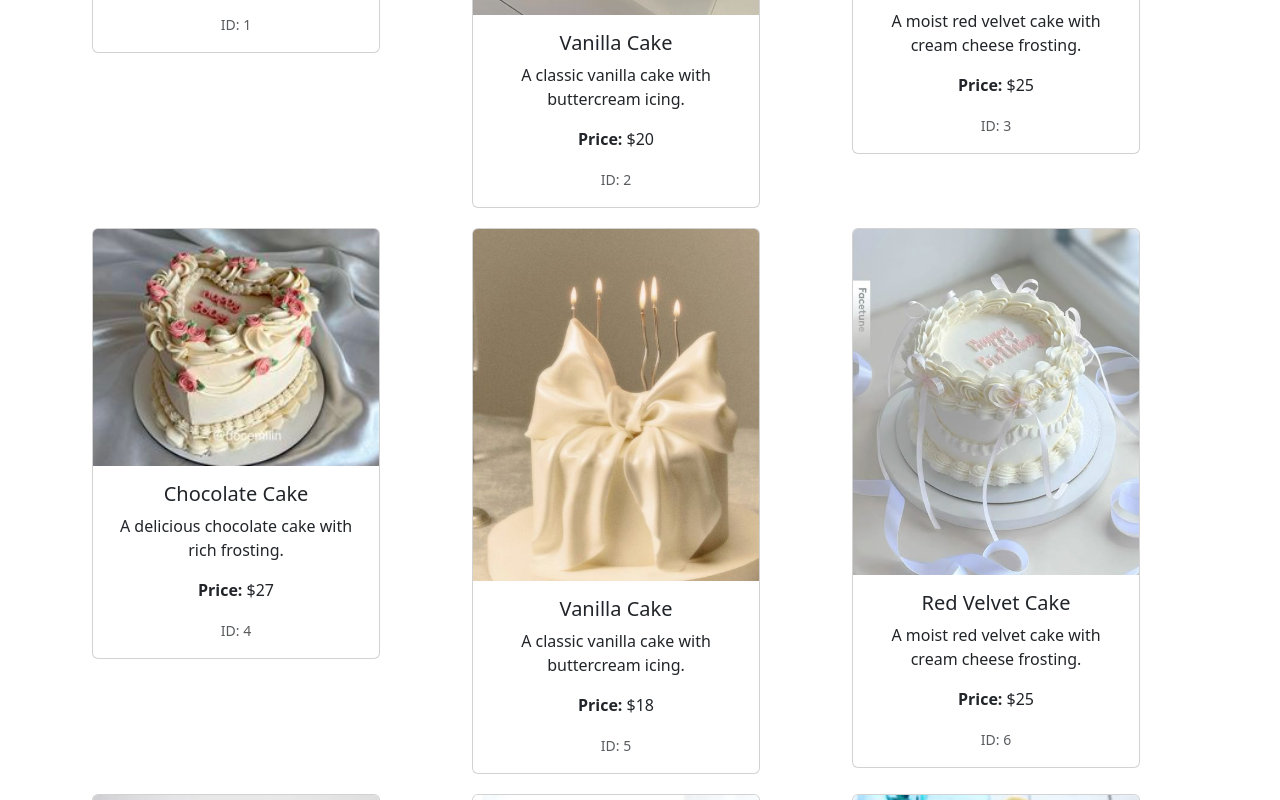
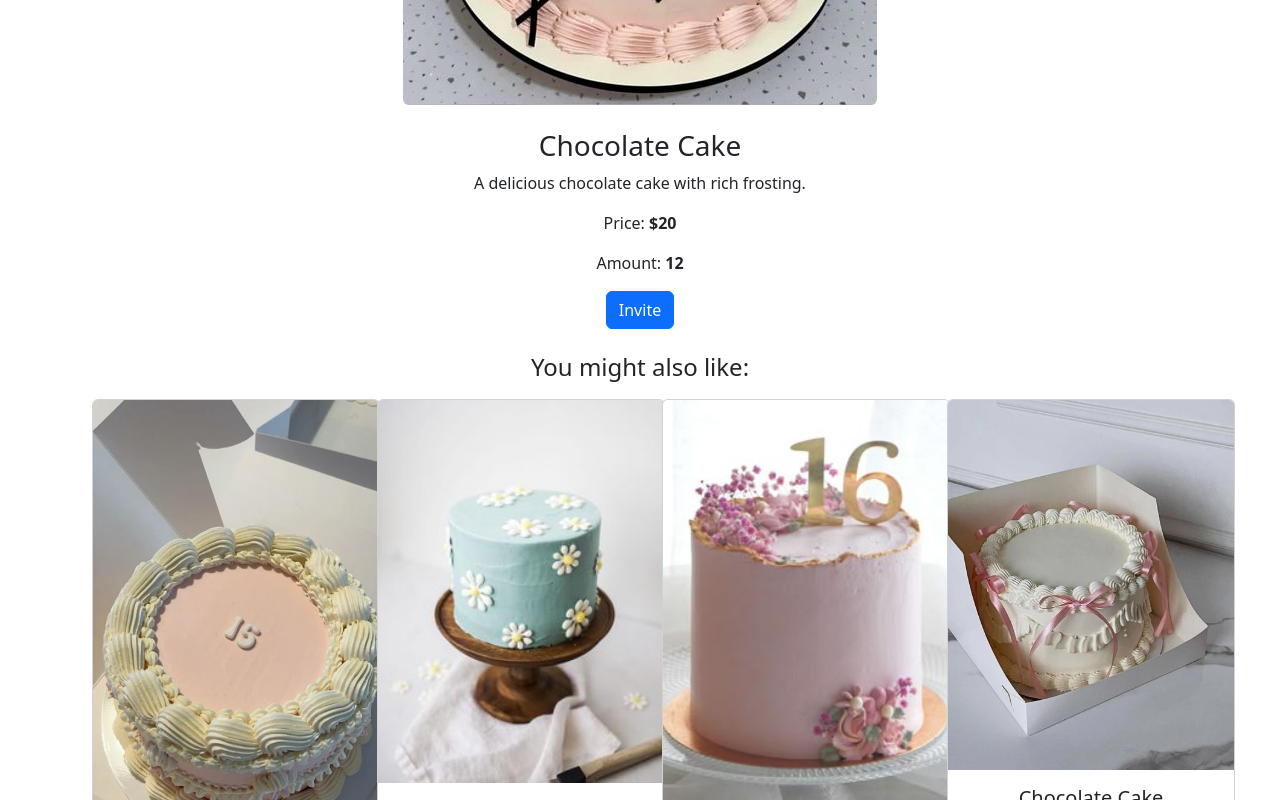
Before and after one commit to TamiShaks/CakesProject, a React (Create React App) app: page /bigViewe/1 in a window 1280 px wide. Shown: the part 620-1420 px from the top of the page. Built offline with nearby package versions, Linux system fonts and the light colour scheme.

Commit message:
wrong-path-in-EnlargedView

```diff
--- a/src/App.js
+++ b/src/App.js
@@ -1,22 +1,66 @@
+// import './App.css';
+// import Nav from './components/nav';
+// import { BrowserRouter } from 'react-router-dom';
+// import Home from './components/screens/home/Home';
+// import { Provider } from 'react-redux';
+// import store from './redux/store';
+// import 'bootstrap/dist/css/bootstrap.min.css';
+
+// function App() {
+//   return (
+//     <Provider store={store}>
+//     <BrowserRouter>
+//         <div className="App">
+//             <Nav />
+//         </div>
+//     </BrowserRouter>
+// </Provider>
+// );
+// }
+
+// export default App;
+
+
 import './App.css';
 import Nav from './components/nav';
-import { BrowserRouter } from 'react-router-dom';
+import { BrowserRouter, Routes, Route } from 'react-router-dom';
 import Home from './components/screens/home/Home';
-import { Provider } from 'react-redux';
+import { Provider, useSelector } from 'react-redux';
 import store from './redux/store';
 import 'bootstrap/dist/css/bootstrap.min.css';
+import BakingOven from './components/screens/BakingOven';
+import Product from './components/screens/home/Product';
+import Receipes from './components/screens/Receipes';
+import Special from './components/screens/Special';
+import { EnlargedView } from './components/screens/EnlargedView';
 
 function App() {
   return (
     <Provider store={store}>
-    <BrowserRouter>
-        <div className="App">
-            <Nav />
-            <Home />
-        </div>
-    </BrowserRouter>
-</Provider>
-);
+      <BrowserRouter>
+        <AppRoutes />
+      </BrowserRouter>
+    </Provider>
+  );
+}
+
+function AppRoutes() {
+  const cakeList = useSelector((state) => state.cakesList);
+
+  return (
+    <div className="App">
+      <Nav />
+      <Routes>
+        <Route path="/" element={<Home />} />
+        <Route path="/product" element={<Product />} />
+        <Route path="/bigViewe/:id" element={<EnlargedView />} />
+        <Route path="/Home" element={<Home />} />
+        <Route path="/Receipes" element={<Receipes />} />
+        <Route path="/Special" element={<Special />} />
+        <Route path="/BakingOven" element={<BakingOven />} />
+      </Routes>
+    </div>
+  );
 }
 
 export default App;
--- a/src/components/nav.js
+++ b/src/components/nav.js
@@ -46,12 +46,7 @@ export default function Nav ()
               </div>
           </div>
         </nav>
-        <Routes>
-        <Route path="/Home" element={<Home />} />
-        <Route path="/Receipes" element={<Receipes />} />
-        <Route path="/Special" element={<Special />} />
-        <Route path="/BakingOven" element={<BakingOven />} />
-      </Routes>
+
         </>
     )
 }
--- a/src/components/screens/EnlargedView.js
+++ b/src/components/screens/EnlargedView.js
@@ -1,18 +1,48 @@
-import React from 'react'
-import {  useSelector } from 'react-redux';
+
+import React from 'react';
+import { useSelector } from 'react-redux';
 import Product from './home/Product';
-export const EnlargedView = (myCake) => {
+import { useDispatch } from 'react-redux';
+import { useParams } from 'react-router-dom';
+import { inviteCake } from 'C:/Users/1/לימודים/react/פרוייקט/מתמי התחלה/CakesProject/src/redux/actions';
+export const EnlargedView = () => {
+    const dispatch = useDispatch();
+    const { id } = useParams();
     const cakeList = useSelector((state) => state.cakesList);
+    const myCake = cakeList.find(cake => cake.id === parseInt(id));
 
-  return (
-    <>
-  {cakeList
-    .filter(cake => (cake.price === myCake.price) &&(cake.amount === myCake.amount))
-    .map(cake => (
-        <div key={cake.id}>
-            <Product {...cake} />
+    const handleInviteCake = () => {
+        dispatch(inviteCake(myCake.id)); // Dispatch the action to decrement the amount
+    };
+
+    if (!myCake) {
+        return <div>Loading...</div>;
+    }
+
+    return (
+        <div className="container my-4">
+            <div className="text-center mb-4">
+                {/* Increased size for the main cake image */}
+                <img src={myCake.image} alt={myCake.name} className="img-fluid rounded" style={{ maxHeight: '600px', objectFit: 'cover' }} />
+            </div>
+            <div className="text-center">
+                <h3>{myCake.name}</h3>
+                <p>{myCake.description}</p>
+                <p>Price: <strong>${myCake.price}</strong></p>
+                <p>Amount: <strong>{myCake.amount}</strong></p>
+                <button onClick={handleInviteCake} className="btn btn-primary">Invite</button>
+            </div>
+
+            <h4 className="mt-4">You might also like:</h4>
+            <div className="row">
+                {cakeList
+                    .filter(cake => cake.price === myCake.price && cake.id !== myCake.id) // Avoid showing the same cake
+                    .map(cake => (
+                        <div key={cake.id} className="col-2 col-sm-4 col-md-3 mb-4"> {/* Reduced size for the products */}
+                            <Product {...cake} />
+                        </div>
+                    ))}
+            </div>
         </div>
-    ))}
-    </>
-  )
-}
+    );
+};
--- a/src/components/screens/home/Home.js
+++ b/src/components/screens/home/Home.js
@@ -32,7 +32,7 @@ export default function Home() {
                         <Product {...cake} />
                     </div>
                 ))}
-               <EnlargedView {...cakeList[1]}/>
+               {/* <EnlargedView {...cakeList[1]}/>  */}
             </div>
 
         </div>
--- a/src/components/screens/home/Product.js
+++ b/src/components/screens/home/Product.js
@@ -16,17 +16,25 @@
 
 
 import React from 'react';
+import { Link, Route, Routes } from "react-router-dom";
+import { EnlargedView } from '../EnlargedView';
+import Special from '../Special';
+import BakingOven from '../BakingOven';
 
 export default function Product(props) {
     return (
         <div className="card" style={{ width: '18rem', margin: '10px' }}>
-            <img src={props.image} className="card-img-top" alt={props.name} />
+            <Link to={`/bigViewe/${props.id}`}>
+
+             <img src={props.image} className="card-img-top" alt={props.name} />
+            </Link >
             <div className="card-body">
                 <h5 className="card-title">{props.name}</h5>
                 <p className="card-text">{props.description}</p>
                 <p className="card-text"><strong>Price: </strong>${props.price}</p>
                 <p className="card-text"><small className="text-muted">ID: {props.id}</small></p>
             </div>
+
         </div>
     );
 }
--- a/src/redux/actionTypes.js
+++ b/src/redux/actionTypes.js
@@ -1 +1,2 @@
 export const SHOWGALLERY='SHOWGALLERY';
+export const INVITECAKE='INVITECAKE';
--- a/src/redux/reducers.js
+++ b/src/redux/reducers.js
@@ -22,7 +22,7 @@ import cakeImage21 from '../assets/images/21.jpg';
 import cakeImage22 from '../assets/images/22.jpg';
 import cakeImage23 from '../assets/images/23.jpg';
 import cakeImage24 from '../assets/images/24.jpg';
-import { SHOWGALLERY } from './actionTypes';
+import { SHOWGALLERY ,INVITECAKE} from './actionTypes';
 
 
 const InitialCakesList = {
@@ -33,7 +33,7 @@ const InitialCakesList = {
             image: cakeImage1,  // replace with the actual image path
             description: "A delicious chocolate cake with rich frosting.",
             price: 20.00,
-            amount:2
+            amount:12
             ,Characteristic:"Fabric ribbons"
             ,shake:" circle",
             color:"pink"
@@ -45,7 +45,7 @@ const InitialCakesList = {
             image: cakeImage2, // replace with the actual image path
             description: "A classic vanilla cake with buttercream icing.",
             price: 20.00,
-            amount:4
+            amount:5
             ,shake:" circle",
             color:"white"
             ,Characteristic:"solid"
@@ -56,7 +56,7 @@ const InitialCakesList = {
             image: cakeImage3, // replace with the actual image path
             description: "A moist red velvet cake with cream cheese frosting.",
             price: 25.00,
-            amount:2
+            amount:6
             ,Characteristic:"Fabric ribbons"
             ,shake:" circle",
             color:"white"
@@ -67,7 +67,7 @@ const InitialCakesList = {
             image: cakeImage4,  // replace with the actual image path
             description: "A delicious chocolate cake with rich frosting.",
             price: 27.00,
-            amount:2
+            amount:10
             ,shape:" heart",
             color:"white"
             ,Characteristic:"flawers"
@@ -78,7 +78,7 @@ const InitialCakesList = {
             image: cakeImage5, // replace with the actual image path
             description: "A classic vanilla cake with buttercream icing.",
             price: 18.00,
-            amount:2
+            amount:4
             ,shake:" circle",
             color:"white"
             ,Characteristic:"ribbons"
@@ -89,7 +89,7 @@ const InitialCakesList = {
             image: cakeImage6, // replace with the actual image path
             description: "A moist red velvet cake with cream cheese frosting.",
             price: 25.00,
-            amount:2
+            amount:3
             ,shake:" circle",
             color:"white"
             ,Characteristic:"birthday"
@@ -305,7 +305,25 @@ export const cakesReducer = (state = InitialCakesList, action) => {
             return {
                 ...state,
             };
+            case INVITECAKE:
+                console.log("!!!!!!!!!");
 
+                const updatedCakesList = state.cakesList.map((cake, index) => {
+                    if (index === action.payload-1) {
+                        const newAmount = cake.amount - 1;
+                        return {
+                            ...cake,
+                            amount: Math.max(0, newAmount), // Ensure amount doesn't go below 0
+                        };
+                    }
+
+                    return cake; // Return the unchanged cake
+                });
+
+                return {
+                    ...state,
+                    cakesList: updatedCakesList, // Return the new cakesList
+                };
         default:
             return state;
     }
```
Also changed, not shown: src/redux/actions.js (+7 -2 lines).
